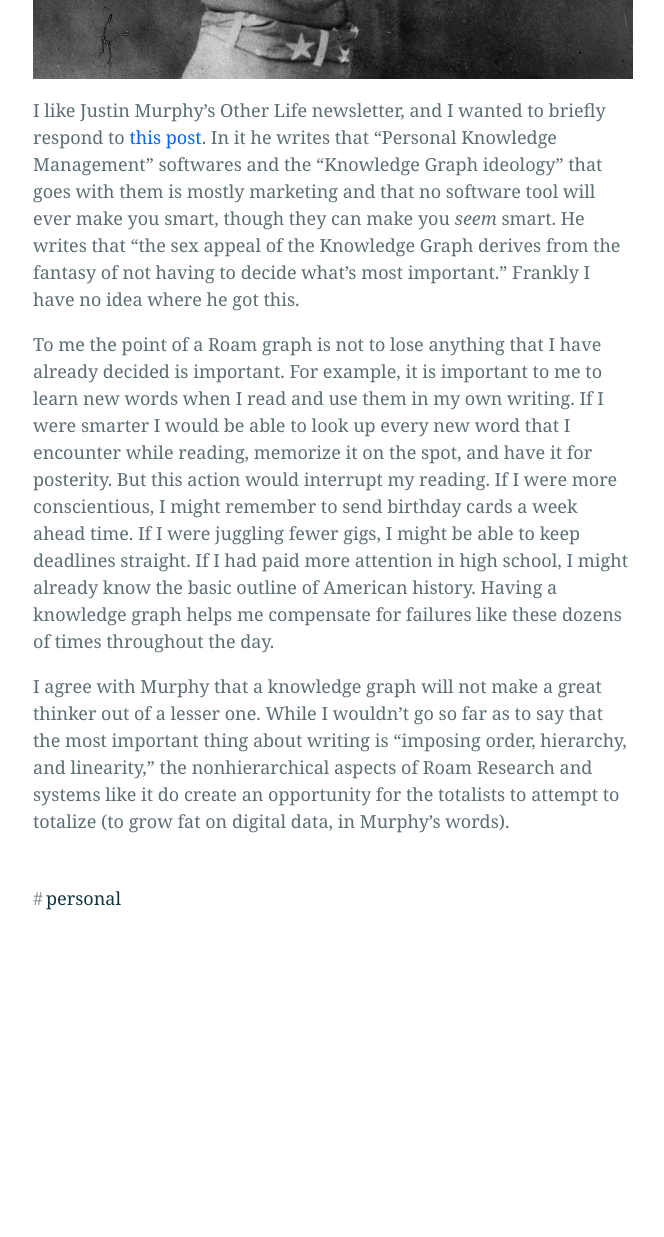
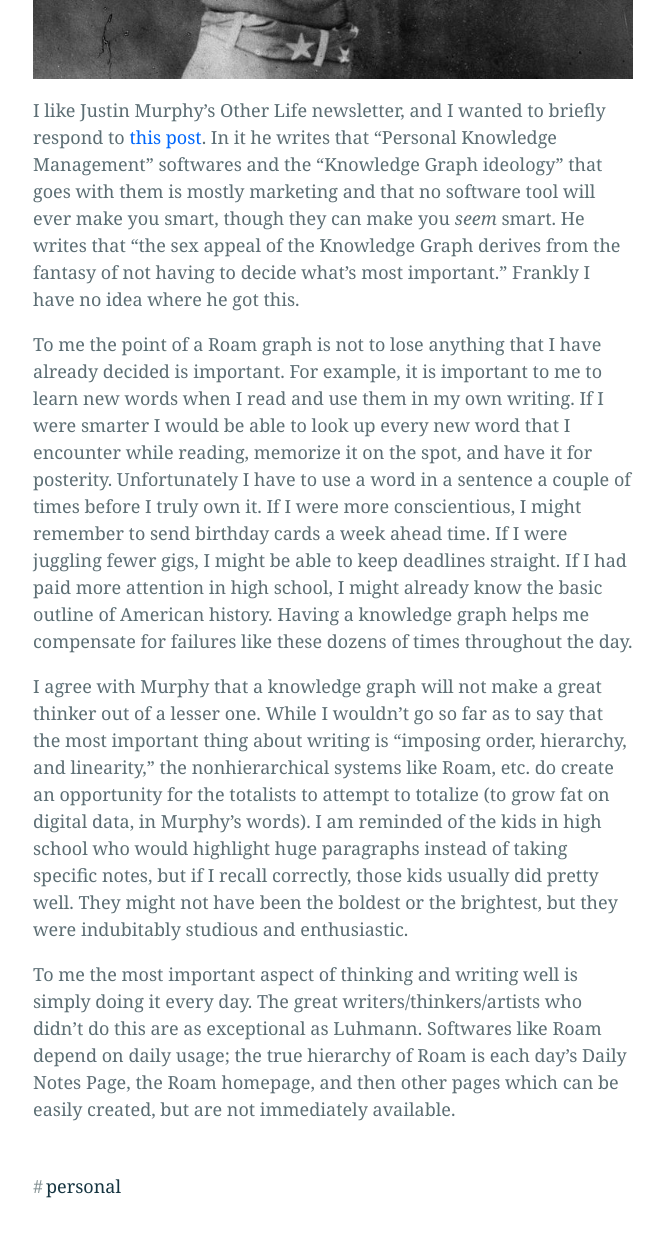
Before and after one commit to bliss-st/ss-website, a Jekyll site: the page built from _posts/2022-4-27-in-defense.md, in a window 1280 px wide and 1400 px high, scrolled down 735 px. Shown: the top 1237 px of the window, without its empty margins (307-971 px from the left). Built offline with Jekyll 4.4.1, drawn with Linux system fonts in a browser that asks for light colours; before the commit the page ends 1847 px from its top, so only the background shows below that.

Commit message:
Update 2022-4-27-in-defense.md

```diff
--- a/_posts/2022-4-27-in-defense.md
+++ b/_posts/2022-4-27-in-defense.md
@@ -9,6 +9,8 @@ tags: [personal]
 
 I like Justin Murphy's Other Life newsletter, and I wanted to briefly respond to [this post]("https://www.otherlife.co/pkm/"). In it he writes that "Personal Knowledge Management" softwares and the "Knowledge Graph ideology" that goes with them is mostly marketing and that no software tool will ever make you smart, though they can make you <em>seem</em> smart. He writes that "the sex appeal of the Knowledge Graph derives from the fantasy of not having to decide what's most important." Frankly I have no idea where he got this.
 
-To me the point of a Roam graph is not to lose anything that I have already decided is important. For example, it is important to me to learn new words when I read and use them in my own writing. If I were smarter I would be able to look up every new word that I encounter while reading, memorize it on the spot, and have it for posterity. But this action would interrupt my reading. If I were more conscientious, I might remember to send birthday cards a week ahead time. If I were juggling fewer gigs, I might be able to keep deadlines straight. If I had paid more attention in high school, I might already know the basic outline of American history. Having a knowledge graph helps me compensate for failures like these dozens of times throughout the day.
+To me the point of a Roam graph is not to lose anything that I have already decided is important. For example, it is important to me to learn new words when I read and use them in my own writing. If I were smarter I would be able to look up every new word that I encounter while reading, memorize it on the spot, and have it for posterity. Unfortunately I have to use a word in a sentence a couple of times before I truly own it. If I were more conscientious, I might remember to send birthday cards a week ahead time. If I were juggling fewer gigs, I might be able to keep deadlines straight. If I had paid more attention in high school, I might already know the basic outline of American history. Having a knowledge graph helps me compensate for failures like these dozens of times throughout the day.
 
-I agree with Murphy that a knowledge graph will not make a great thinker out of a lesser one. While I wouldn't go so far as to say that the most important thing about writing is "imposing order, hierarchy, and linearity," the nonhierarchical aspects of Roam Research and systems like it do create an opportunity for the totalists to attempt to totalize (to grow fat on digital data, in Murphy's words).
+I agree with Murphy that a knowledge graph will not make a great thinker out of a lesser one. While I wouldn't go so far as to say that the most important thing about writing is "imposing order, hierarchy, and linearity," the nonhierarchical systems like Roam, etc. do create an opportunity for the totalists to attempt to totalize (to grow fat on digital data, in Murphy's words). I am reminded of the kids in high school who would highlight huge paragraphs instead of taking specific notes, but if I recall correctly, those kids usually did pretty well. They might not have been the boldest or the brightest, but they were indubitably studious and enthusiastic.
+
+To me the most important aspect of thinking and writing well is simply doing it every day. The great writers/thinkers/artists who didn't do this are as exceptional as Luhmann. Softwares like Roam depend on daily usage; the true hierarchy of Roam is each day's Daily Notes Page, the Roam homepage, and then other pages which can be easily created, but are not immediately available.
```
